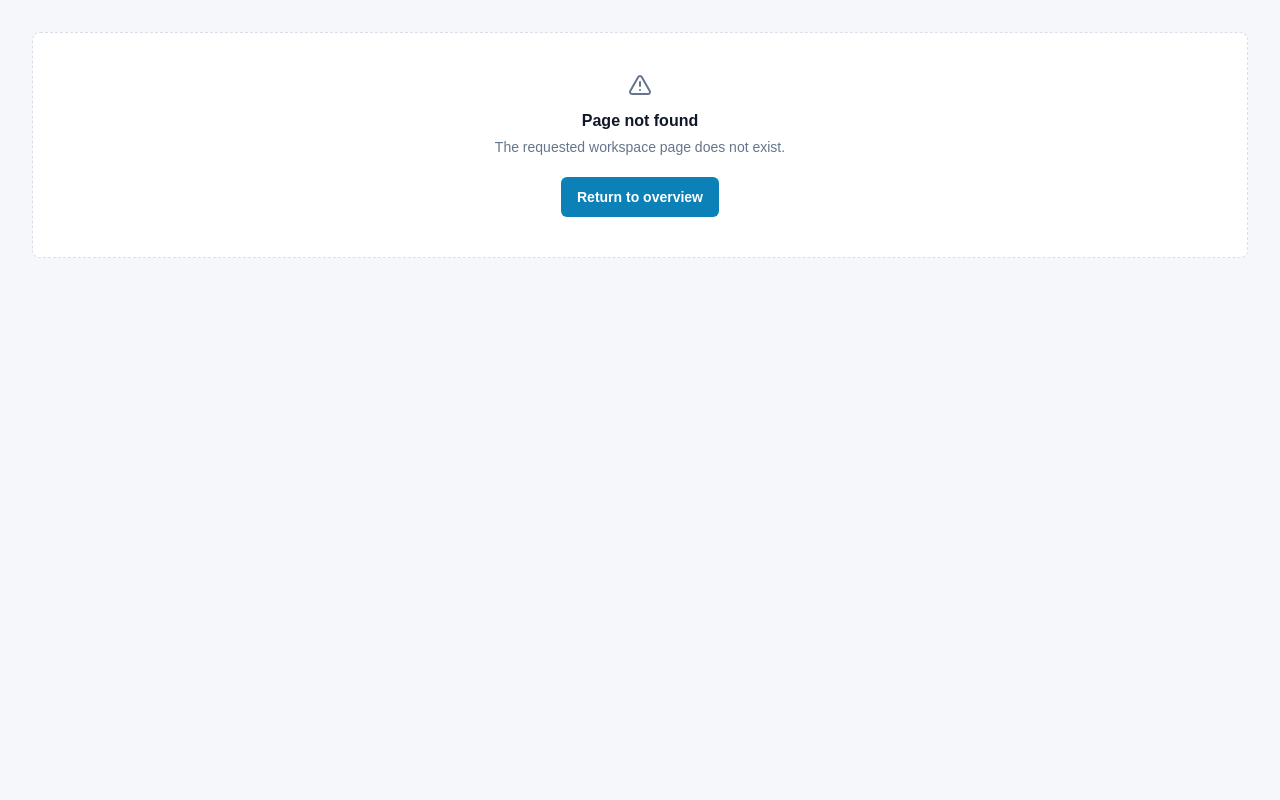
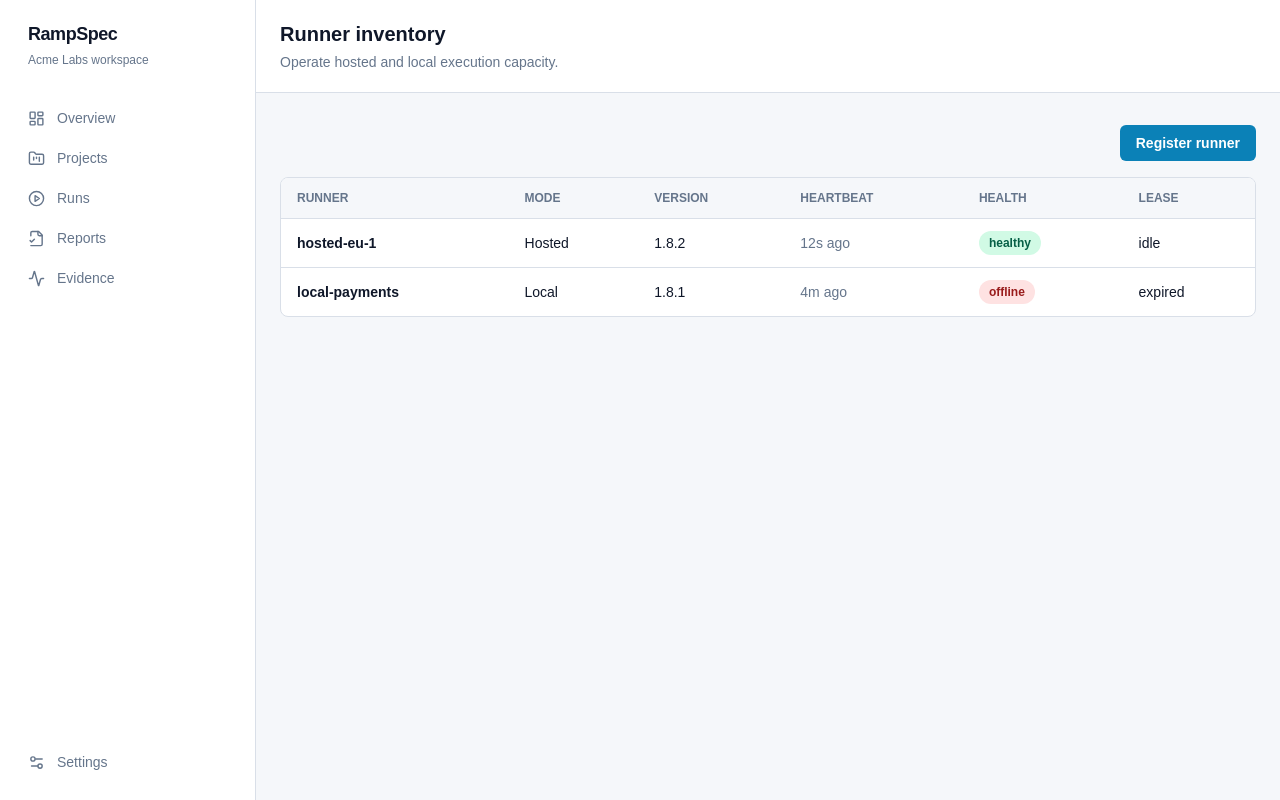
Before and after one commit to ramspec-labs/rampspec-frontend, a Next.js app: page /settings/runners in a window 1280 px wide. Before the commit this address had no page. Built offline with nearby package versions, Linux system fonts and the light colour scheme.

Commit message:
Add runner inventory and registration

```diff
--- /dev/null
+++ b/src/app/settings/runners/page.tsx
@@ -0,0 +1,4 @@
+import { AppShell } from "@/components/app-shell";
+import { StatusBadge } from "@/components/ui/status-badge";
+const runners = [{ name: "hosted-eu-1", mode: "Hosted", version: "1.8.2", heartbeat: "12s ago", health: "healthy", lease: "idle" }, { name: "local-payments", mode: "Local", version: "1.8.1", heartbeat: "4m ago", health: "offline", lease: "expired" }];
+export default function RunnersPage() { return <AppShell title="Runner inventory" description="Operate hosted and local execution capacity."><div className="flex justify-end"><button className="rounded-md bg-accent px-4 py-2 text-sm font-semibold text-white">Register runner</button></div><div className="mt-4 overflow-hidden rounded-lg border border-line bg-surface"><table className="w-full text-left text-sm"><caption className="sr-only">Registered runners</caption><thead className="border-b border-line bg-canvas text-xs uppercase text-muted"><tr>{["Runner", "Mode", "Version", "Heartbeat", "Health", "Lease"].map((head) => <th key={head} className="px-4 py-3">{head}</th>)}</tr></thead><tbody className="divide-y divide-line">{runners.map((runner) => <tr key={runner.name}><td className="px-4 py-3 font-semibold">{runner.name}</td><td className="px-4 py-3">{runner.mode}</td><td className="px-4 py-3">{runner.version}</td><td className="px-4 py-3 text-muted">{runner.heartbeat}</td><td className="px-4 py-3"><StatusBadge status={runner.health === "healthy" ? "success" : "danger"}>{runner.health}</StatusBadge></td><td className="px-4 py-3">{runner.lease}</td></tr>)}</tbody></table></div></AppShell>; }
```
